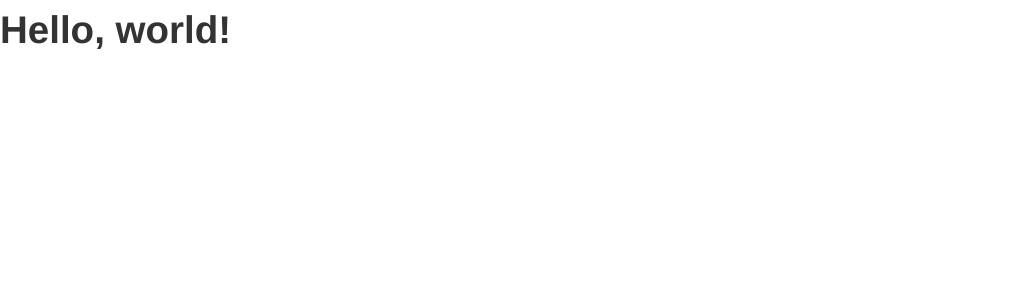
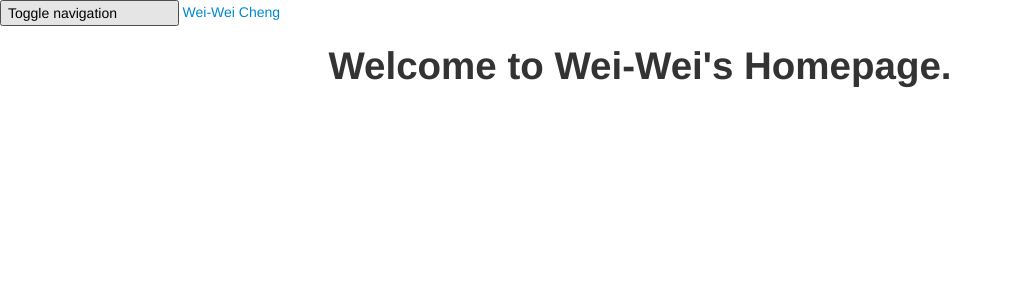
Before and after one commit to Synchromatic/wei, a PHP site: page / in a window 1280 px wide. Shown: the top 300 px of the page, without its empty margins (0-1012 px from the left). Run offline with PHP 8.4, Linux system fonts and the light colour scheme.

Commit message:
Added Navbar

```diff
--- a/index.php
+++ b/index.php
@@ -1,7 +1,7 @@
 <!DOCTYPE html>
 <html>
 <head>
-<title>Bootstrap 101 Template</title>
+<title>Home Page</title>
 <meta name="viewport" content="width=device-width, initial-scale=1.0">
 <!-- Bootstrap -->
 <link href="css/bootstrap.min.css" rel="stylesheet">
@@ -14,7 +14,54 @@
 <![endif]-->
 </head>
 <body>
-<h1>Hello, world!</h1>
+
+<nav class="navbar navbar-default" role="navigation">
+<!-- Brand and toggle get grouped for better mobile display -->
+<div class="navbar-header">
+<button type="button" class="navbar-toggle" data-toggle="collapse" data-target="#bs-example-navbar-collapse-1">
+<span class="sr-only">Toggle navigation</span>
+<span class="icon-bar"></span>
+<span class="icon-bar"></span>
+<span class="icon-bar"></span>
+</button>
+<a class="navbar-brand" href="#">Wei-Wei Cheng</a>
+</div>
+
+<!-- Collect the nav links, forms, and other content for toggling -->
+<div class="collapse navbar-collapse" id="bs-example-navbar-collapse-1">
+<ul class="nav navbar-nav">
+<li class="active"><a href="#">Link</a></li>
+<li><a href="#">Link</a></li>
+<li class="dropdown">
+<a href="#" class="dropdown-toggle" data-toggle="dropdown">Dropdown <b class="caret"></b></a>
+<ul class="dropdown-menu">
+<li><a href="#">Action</a></li>
+<li><a href="#">Another action</a></li>
+<li><a href="#">Something else here</a></li>
+<li class="divider"></li>
+<li><a href="#">Separated link</a></li>
+<li class="divider"></li>
+<li><a href="#">One more separated link</a></li>
+</ul>
+</li>
+</ul>
+<ul class="nav navbar-nav navbar-right">
+<li><a href="#">Link</a></li>
+<li class="dropdown">
+<a href="#" class="dropdown-toggle" data-toggle="dropdown">Dropdown <b class="caret"></b></a>
+<ul class="dropdown-menu">
+<li><a href="#">Action</a></li>
+<li><a href="#">Another action</a></li>
+<li><a href="#">Something else here</a></li>
+<li class="divider"></li>
+<li><a href="#">Separated link</a></li>
+</ul>
+</li>
+</ul>
+</div><!-- /.navbar-collapse -->
+</nav>
+
+<center><h1>Welcome to Wei-Wei&#39;s Homepage.</h1></center>
 
 <!-- jQuery (necessary for Bootstrap's JavaScript plugins) -->
              <script src="https://code.jquery.com/jquery.js"></script>
```
